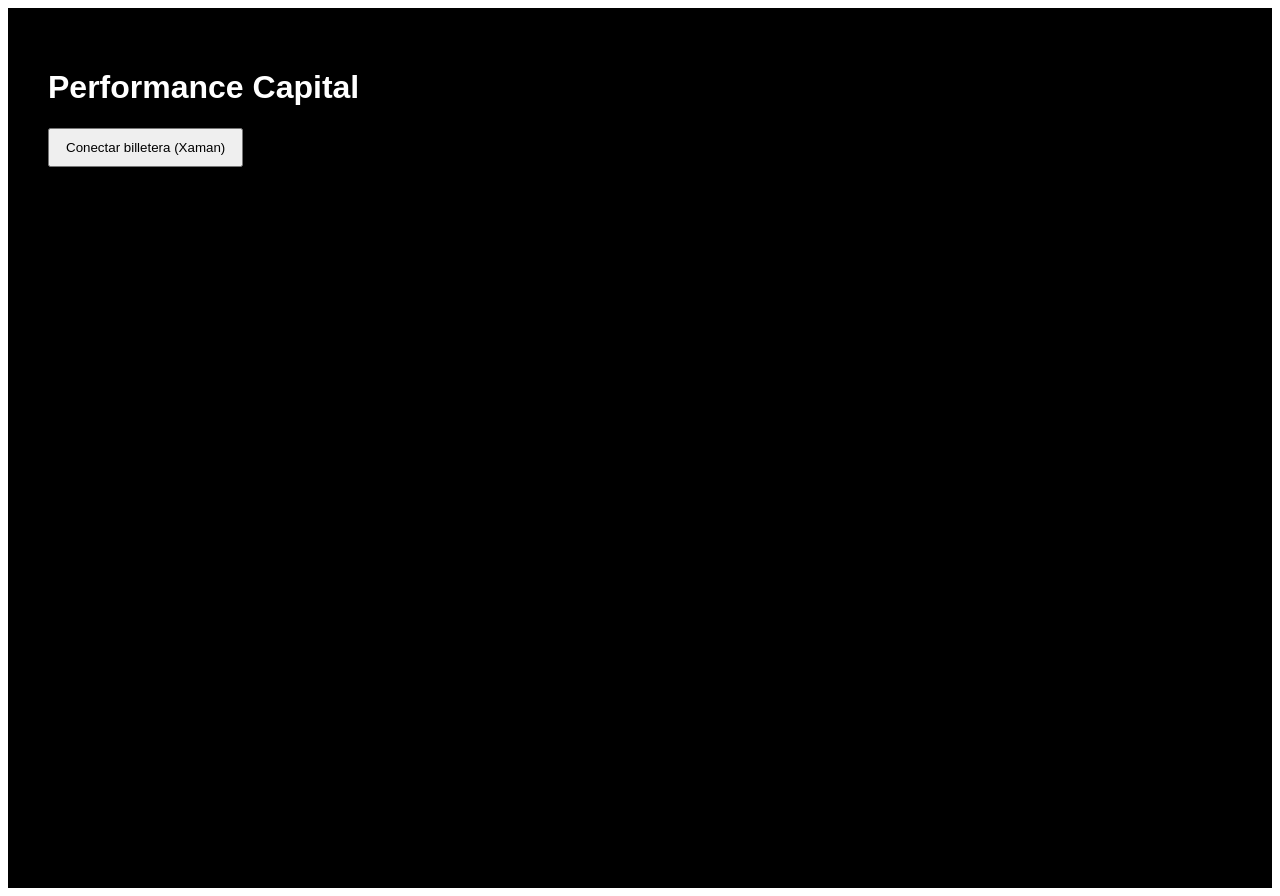
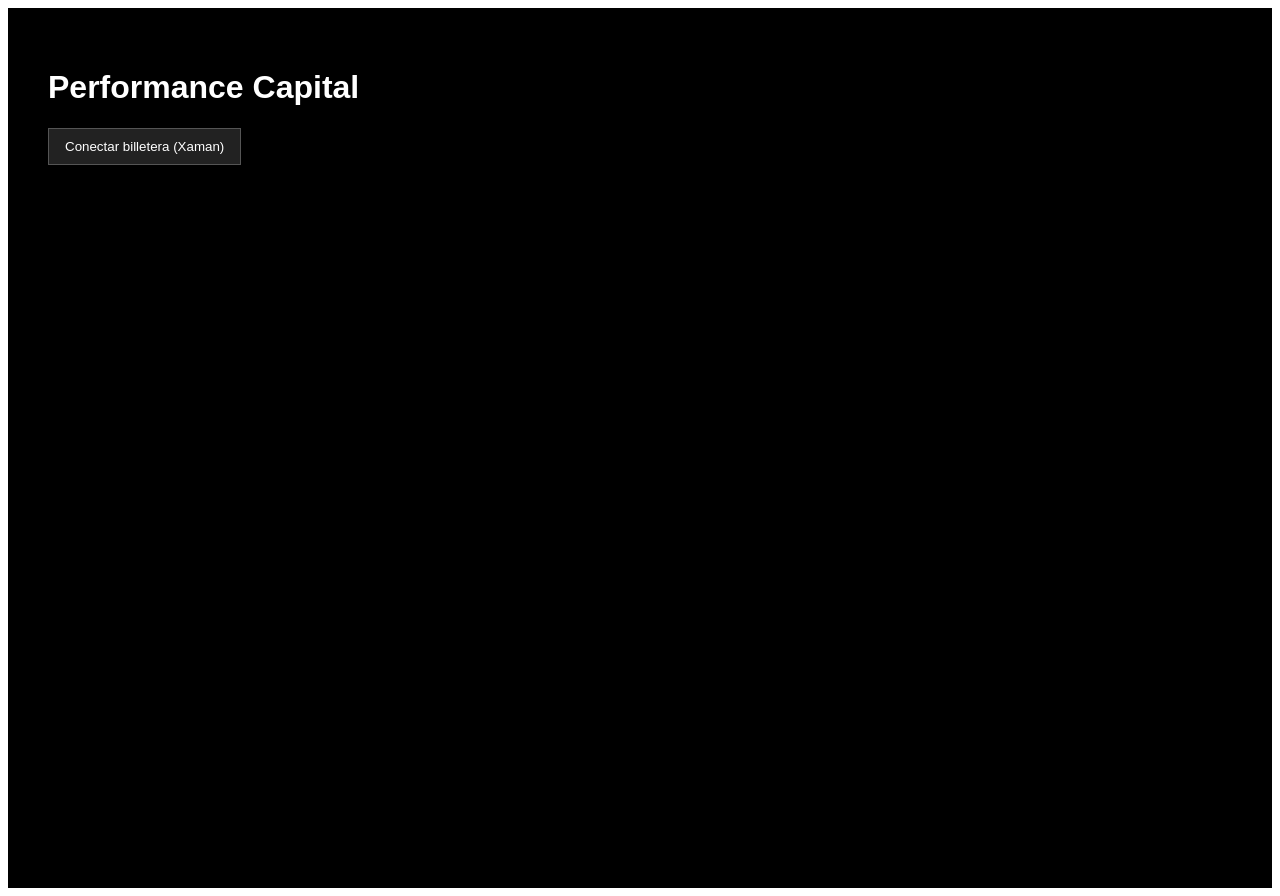
Before and after one commit to sergiofortuar-maker/performance-capital, a Next.js app: page / in a window 1280 px wide. Built offline with nearby package versions, Linux system fonts and the light colour scheme.

Commit message:
final working home connect

```diff
--- a/app/page.tsx
+++ b/app/page.tsx
@@ -7,16 +7,15 @@
   const [uuid, setUuid] = useState<string | null>(null);
   const [loading, setLoading] = useState(false);
 
-  // 🔥 1️⃣ Conectar billetera
+  // ================== CONNECT WALLET ==================
   async function connectWallet() {
     try {
       setLoading(true);
       setQr(null);
       setUuid(null);
 
-      const res = await fetch("/api/xaman/connect", {
-        method: "POST", // 🔥 MUY IMPORTANTE
-      });
+      // 🔥 IMPORTANTE: GET (sin method)
+      const res = await fetch("/api/xaman/connect");
 
       if (!res.ok) {
         throw new Error("Error al conectar");
@@ -34,14 +33,12 @@
     }
   }
 
-  // 🔥 2️⃣ Comprobar estado
+  // ================== CHECK STATUS ==================
   async function checkStatus() {
     if (!uuid) return;
 
     try {
-      const res = await fetch("/api/xaman/status", {
-        method: "GET", // Tu endpoint status usa GET
-      });
+      const res = await fetch("/api/xaman/status");
 
       if (!res.ok) return;
 
@@ -51,12 +48,13 @@
         localStorage.setItem("wallet", data.account);
         window.location.href = "/dashboard";
       }
-    } catch (err) {
-      console.error("Status error:", err);
+
+    } catch (error) {
+      console.error("Status error:", error);
     }
   }
 
-  // 🔁 Auto-check cada 2 segundos
+  // 🔁 AUTO CHECK CADA 2 SEGUNDOS
   useEffect(() => {
     if (!uuid || !qr) return;
 
@@ -82,7 +80,13 @@
       <button
         onClick={connectWallet}
         disabled={loading}
-        style={{ padding: "10px 16px", cursor: "pointer" }}
+        style={{
+          padding: "10px 16px",
+          cursor: "pointer",
+          background: "#222",
+          color: "#fff",
+          border: "1px solid #555",
+        }}
       >
         {loading ? "Conectando..." : "Conectar billetera (Xaman)"}
       </button>
```
